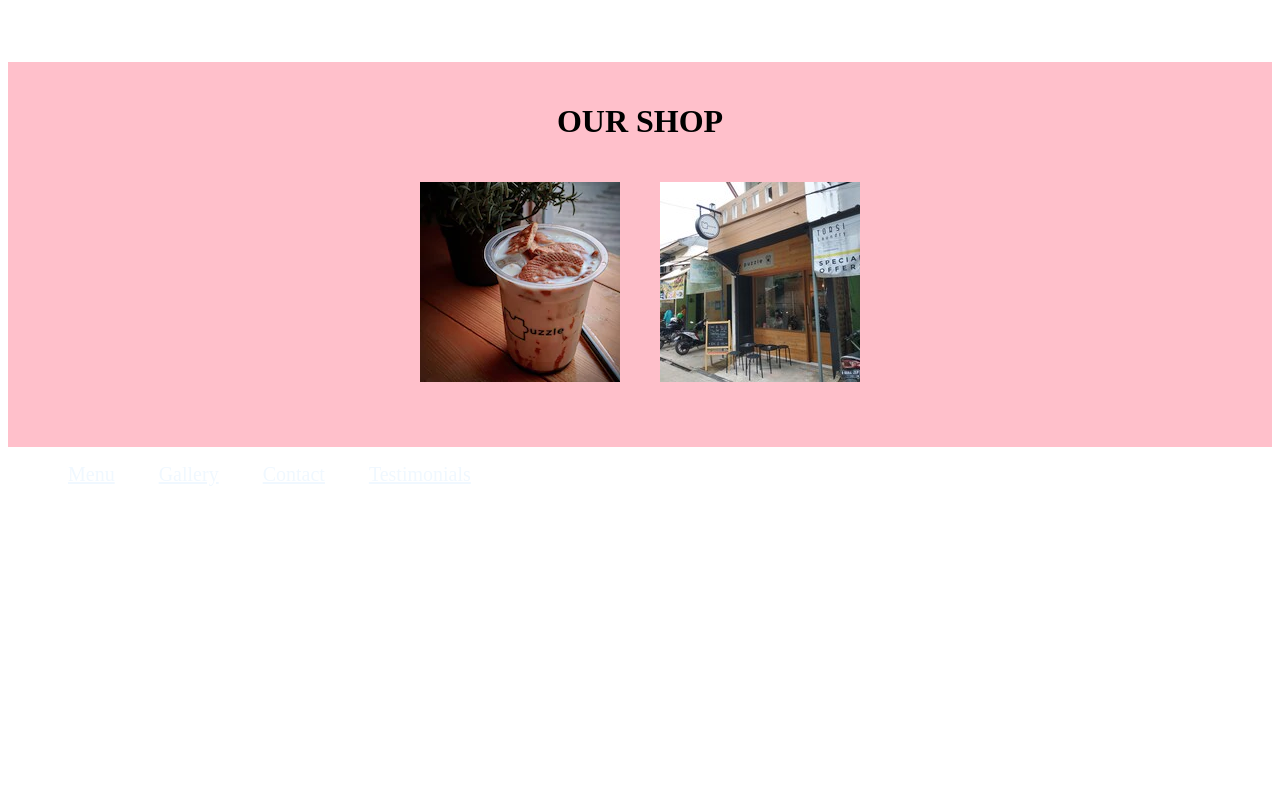
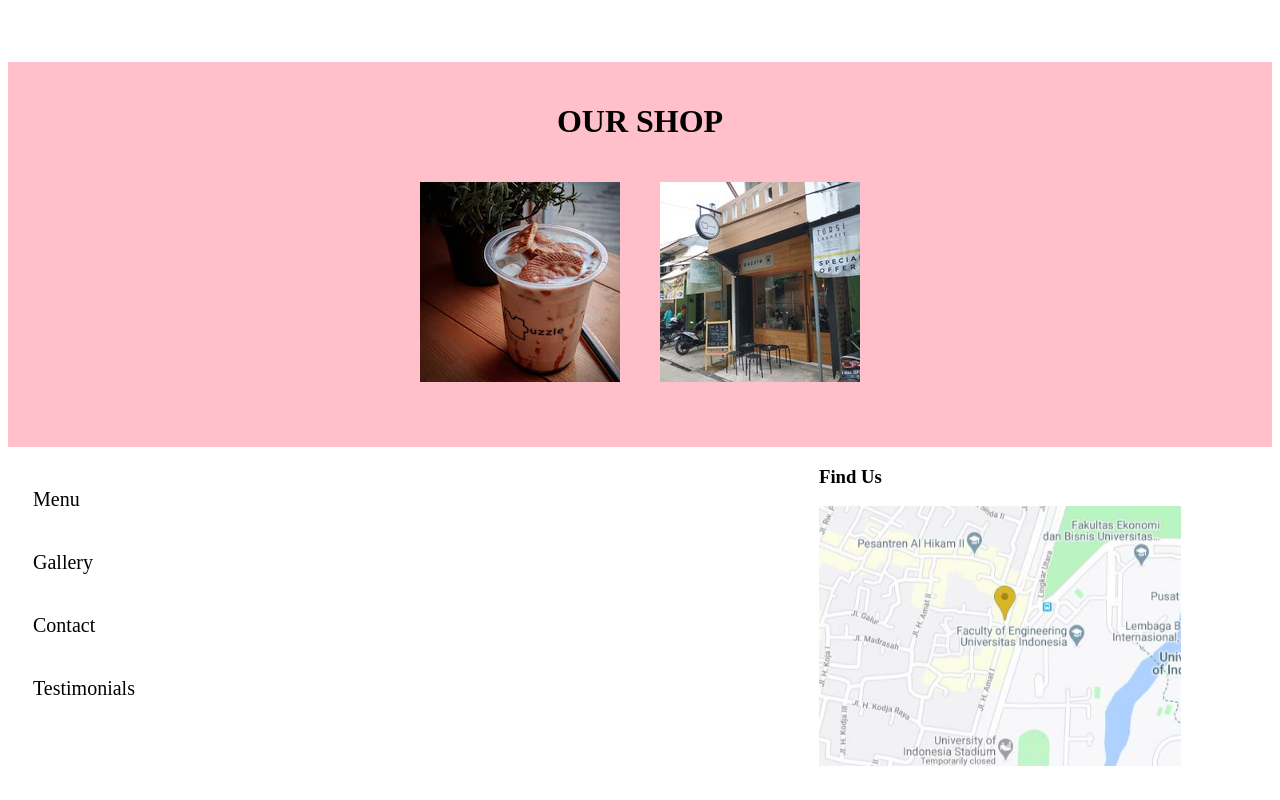
Before and after one commit to renvelvet/rwd-landing-page, a plain HTML site: page index.html in a window 1280 px wide. Shown: the part 1034-1834 px from the top of the page. Before the commit the page ends 1536 px from the top, so only its background shows below. Drawn offline with Linux system fonts and the light colour scheme.

Commit message:
desktop done

```diff
--- a/assets/main.css
+++ b/assets/main.css
@@ -13,9 +13,10 @@ header {
   padding-left: 50px;
 }
 /* Navbar */
-h3 {
+.navbar h3 {
   padding: 0 20px;
   font-size: 25px;
+  color: aliceblue;
 }
 .navbar {
   display: flex;
@@ -23,10 +24,10 @@ h3 {
   padding: 10px 5px 0 5px;
   background: rgba(0, 0, 0, 0.3);
 }
-a {
+.navbar a {
   color: aliceblue;
 }
-li {
+.navbar li {
   font-size: 20px;
   display: inline;
   padding: 0 20px 0 20px;
@@ -80,21 +81,25 @@ li {
   flex-direction: row;
   justify-content: center;
 }
-/* Deskripsi Offer yang gambarnya beda ukuran */
-#tambah-margin {
-  margin-top: 80px;
-  margin-left: 20px;
-}
-/* List Offer */
+/* List Shop */
 .branch-photos {
   margin: 20px 20px;
 }
-/* Desktipsi Offer */
-.list-photos h4 {
-  padding: 0 0 0 80px;
+
+/* Footer */
+.block-footer {
+  display: flex;
+  flex-direction: row;
+  justify-content: space-between;
 }
-.photo {
-  max-width: 70%;
+.list-footer li {
+  font-size: 20px;
+  padding: 20px;
+}
+.list-footer ul {
+  padding: 5px;
 }
 
-/* Footer */
+.map img {
+  width: 80%;
+}
--- a/assets/main.mobile.css
+++ b/assets/main.mobile.css
@@ -0,0 +1,11 @@
+/* .navbar h3 {
+  font-size: 36px;
+} */
+.navbar li {
+  display: block;
+  padding: 5px;
+}
+.offer {
+  display: flex;
+  flex-direction: column;
+}
--- a/index.html
+++ b/index.html
@@ -7,7 +7,7 @@
     <link rel="stylesheet" href="/assets/main.css" />
     <link
       rel="stylesheet"
-      media="screen and (max-width: 375px)"
+      media="screen and (max-width: 500px)"
       href="/assets/main.mobile.css"
     />
   </head>
@@ -65,19 +65,25 @@
           </div>
         </section>
       </div>
-    </div>
 
-    <div class="block-footer">
-      <section class="footer">
+      <div class="block-footer">
         <div class="list-footer">
           <ul>
-            <li><a href="#">Menu</a></li>
-            <li><a href="#">Gallery</a></li>
-            <li><a href="#">Contact</a></li>
-            <li><a href="#">Testimonials</a></li>
+            <li>Menu</li>
+            <li>Gallery</li>
+            <li>Contact</li>
+            <li>Testimonials</li>
           </ul>
         </div>
-      </section>
+        <div class="map">
+          <h3>Find Us</h3>
+          <img
+            src="/assets/Screenshot from 2020-06-15 15-15-31.png"
+            alt="location"
+          />
+          <h4></h4>
+        </div>
+      </div>
     </div>
   </body>
 </html>
```
Also changed, not shown: assets/Screenshot from 2020-06-15 15-15-31.png (added).
